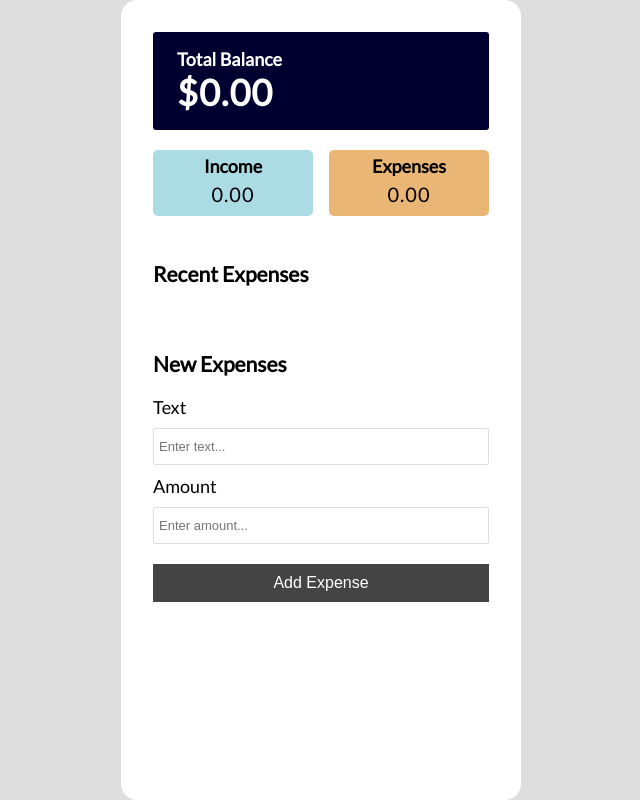
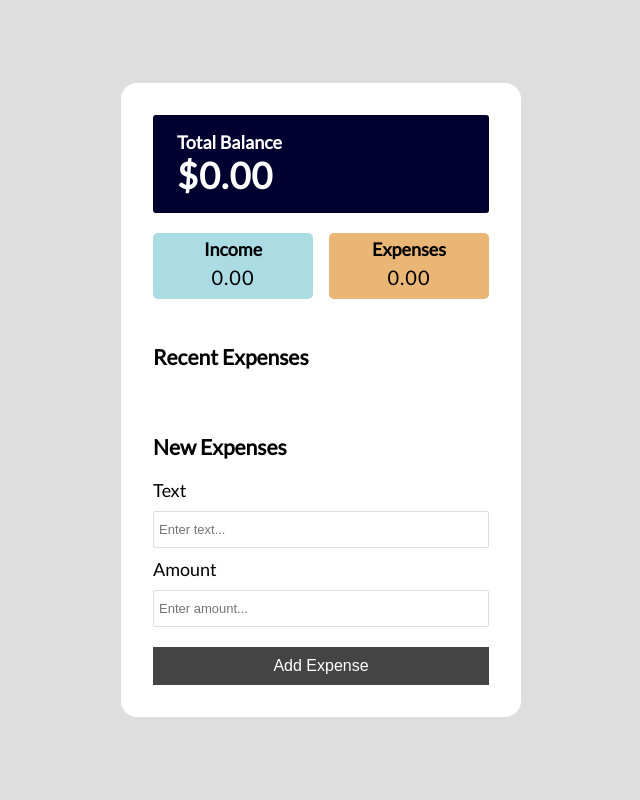
Before and after one commit to Debimpeee/expenses-tracker, a React (Create React App) app: page / in a window 1280 px wide. Shown: the whole page, without its empty margins (319-959 px from the left). Built offline with nearby package versions, Linux system fonts and the light colour scheme.

Commit message:
Update App.css

```diff
--- a/src/App.css
+++ b/src/App.css
@@ -18,7 +18,7 @@
   display: flex;
   flex-direction: column;
   width: 100%;
-  height: 100vh;
+  max-height: 100vh;
   min-height: 600px;
   max-width: 400px;
   border-radius: 1rem;
```
